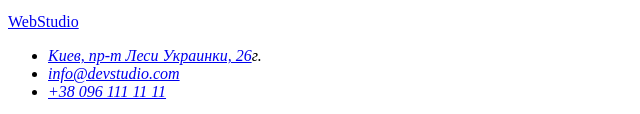
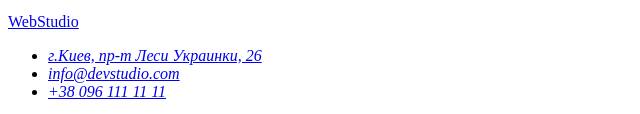
Before and after one commit to figatix/goit-markup-hw-02, a plain HTML site: page index.html in a window 1280 px wide. Shown: the part 3038-3152 px from the top of the page, 0-640 px from the left. Drawn offline with Linux system fonts and the light colour scheme.

Commit message:
Update index.html

```diff
--- a/index.html
+++ b/index.html
@@ -99,7 +99,7 @@
 
         <address>
             <ul>
-                <li><a href="https://goo.gl/maps/v4NEpD1wTATkxovLA" target="_blank" rel="noopener noreferrer">Киев, пр-т Леси Украинки, 26</a>г. </li>
+                <li><a href="https://goo.gl/maps/v4NEpD1wTATkxovLA" target="_blank" rel="noopener noreferrer">г.Киев, пр-т Леси Украинки, 26</a> </li>
                 <li><a href="mailto:info@devstudio.com" target="_blank">info@devstudio.com</a></li>
                 <li><a href="tel:+380961111111" target="_blank">+38 096 111 11 11</a></li>
             </ul>
```
